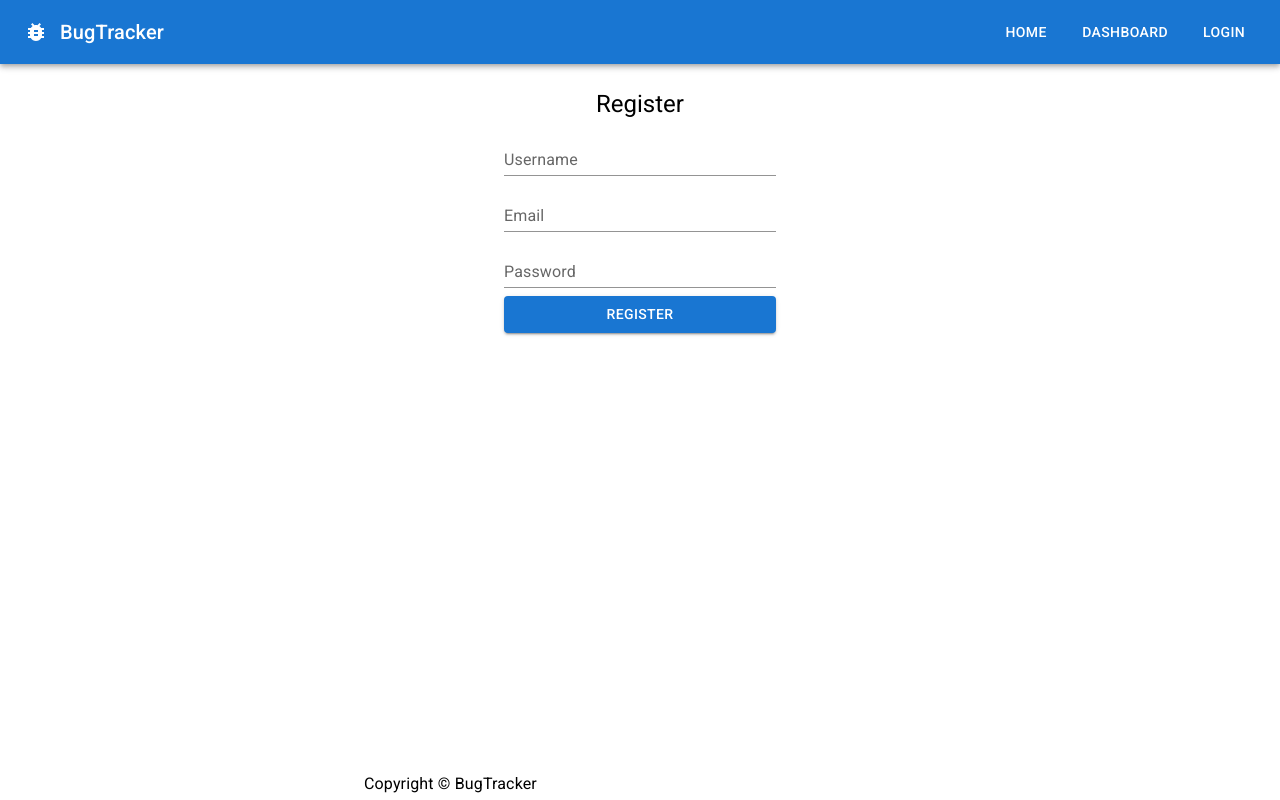
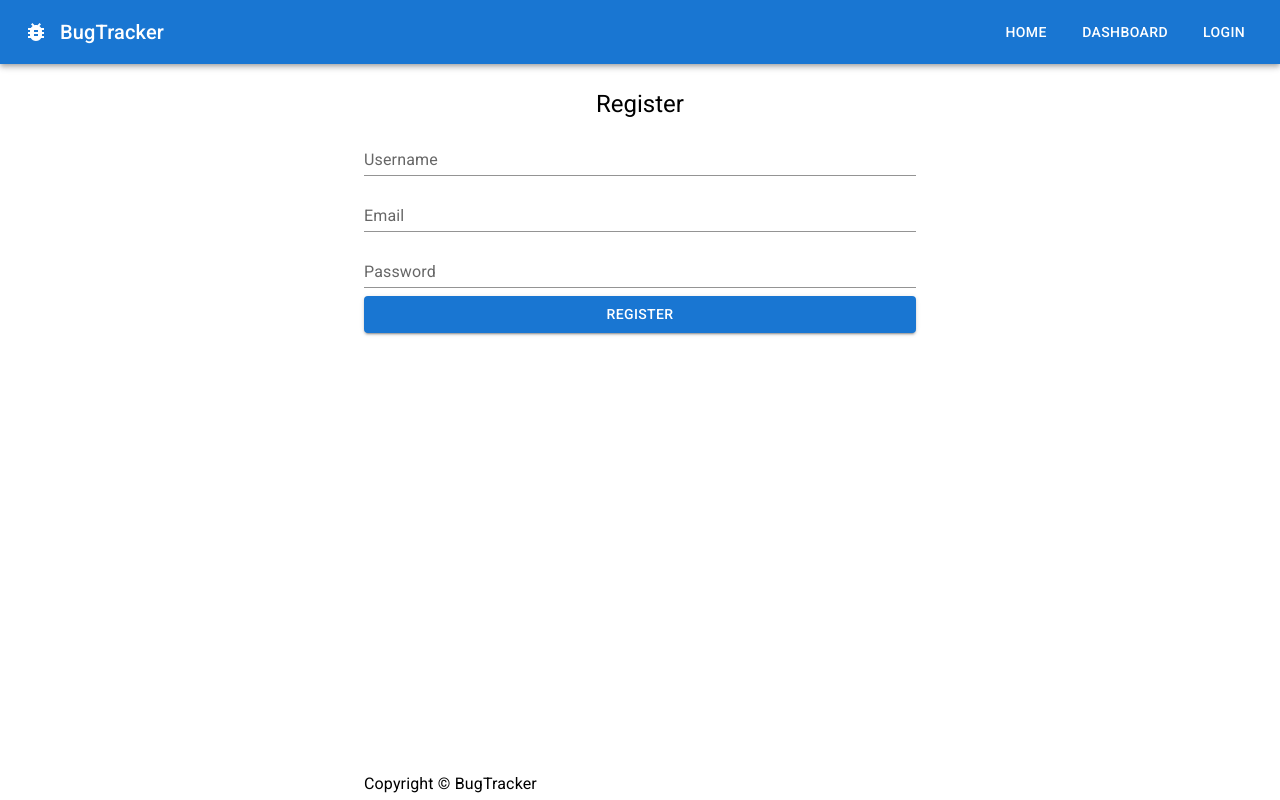
Before and after one commit to R894/bugtracker, a Next.js app in the folder client/: page /register in a window 1280 px wide. Built offline with nearby package versions, Linux system fonts and the light colour scheme; no server answers.

Commit message:
style: modify styles

```diff
--- a/client/src/pages/dashboard.tsx
+++ b/client/src/pages/dashboard.tsx
@@ -8,6 +8,7 @@
       <Head>
         <title>Dashboard</title>
         <link rel="icon" href="/favicon.ico" />
+        <meta name="viewport" content="width=device-width, initial-scale=1, user-scalable=no, shrink-to-fit=no, viewport-fit=cover"/>
       </Head>
       <main>
         <Layout>
--- a/client/src/pages/index.tsx
+++ b/client/src/pages/index.tsx
@@ -9,7 +9,7 @@
       <Head>
         <title>Bugtracker</title>
         <meta name="description" content="Generated by create next app" />
-        <meta name="viewport" content="width=device-width, initial-scale=1" />
+        <meta name="viewport" content="width=device-width, initial-scale=1, user-scalable=no, shrink-to-fit=no, viewport-fit=cover"/>
         <link rel="icon" href="/favicon.ico" />
       </Head>
       <main>
--- a/client/src/pages/login.tsx
+++ b/client/src/pages/login.tsx
@@ -8,6 +8,7 @@
       <Head>
         <title>Login</title>
         <link rel="icon" href="/favicon.ico" />
+        <meta name="viewport" content="width=device-width, initial-scale=1, user-scalable=no, shrink-to-fit=no, viewport-fit=cover"/>
       </Head>
       <main>
         <Layout>
--- a/client/src/pages/register.tsx
+++ b/client/src/pages/register.tsx
@@ -8,6 +8,7 @@
       <Head>
         <title>Login</title>
         <link rel="icon" href="/favicon.ico" />
+        <meta name="viewport" content="width=device-width, initial-scale=1, user-scalable=no, shrink-to-fit=no, viewport-fit=cover"/>
       </Head>
       <main>
         <Layout>
--- a/client/src/styles/globals.css
+++ b/client/src/styles/globals.css
@@ -19,21 +19,20 @@
 body,
 main,
 #__next {
-  min-height: 100vh;
-  height: 100%;
+  height: 100vh;
+  width: 100vw;
 }
 main {
   display: flex;
   flex-direction: column;
+  flex-grow: 1;
 }
 .layout {
   display: flex;
   padding: 12px;
   flex-direction: column;
-  max-width: 1080px;
   align-items: center;
   flex-grow: 1;
-  margin: 0 auto;
 }
 a{
   text-decoration: none;
```
